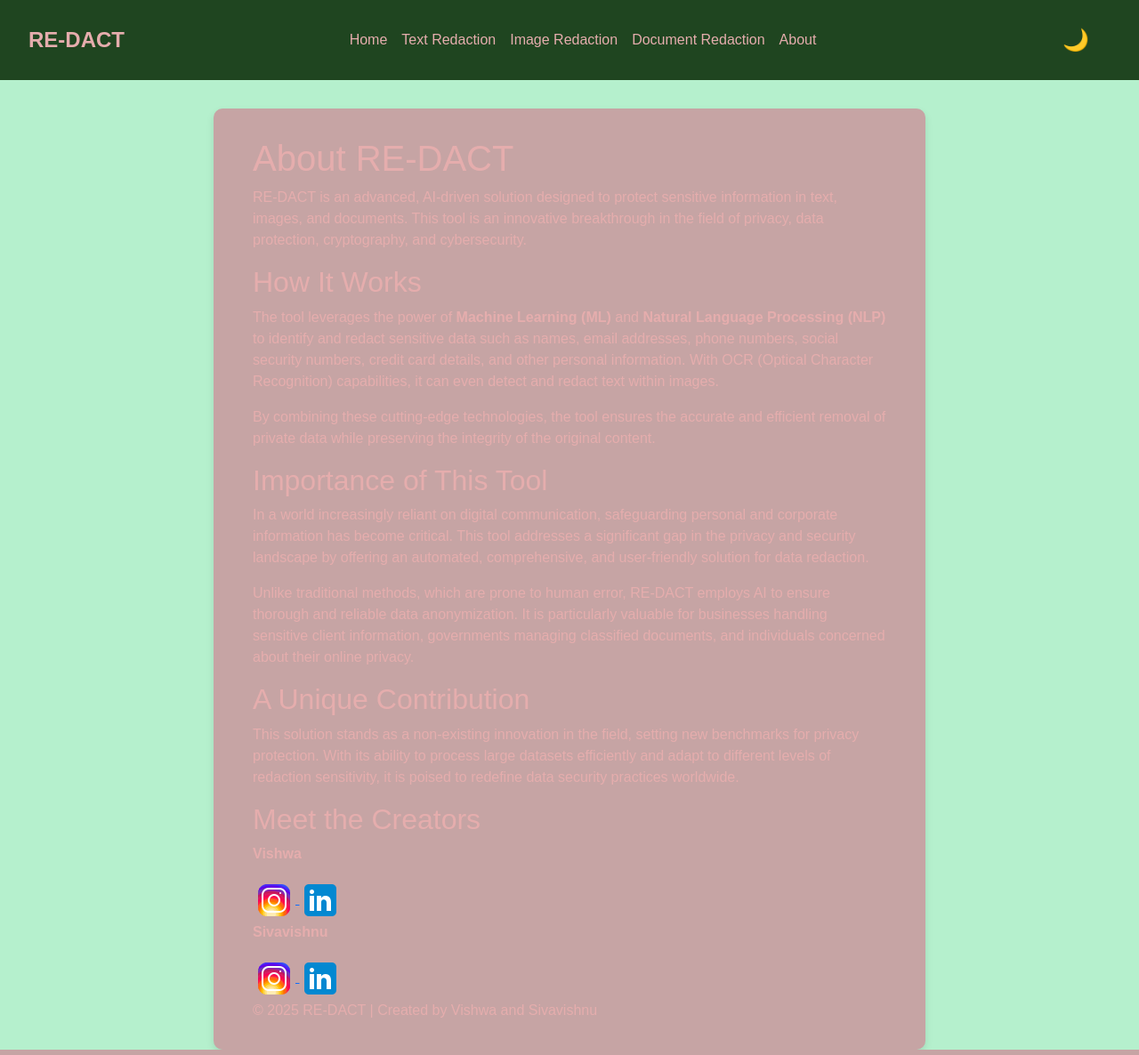
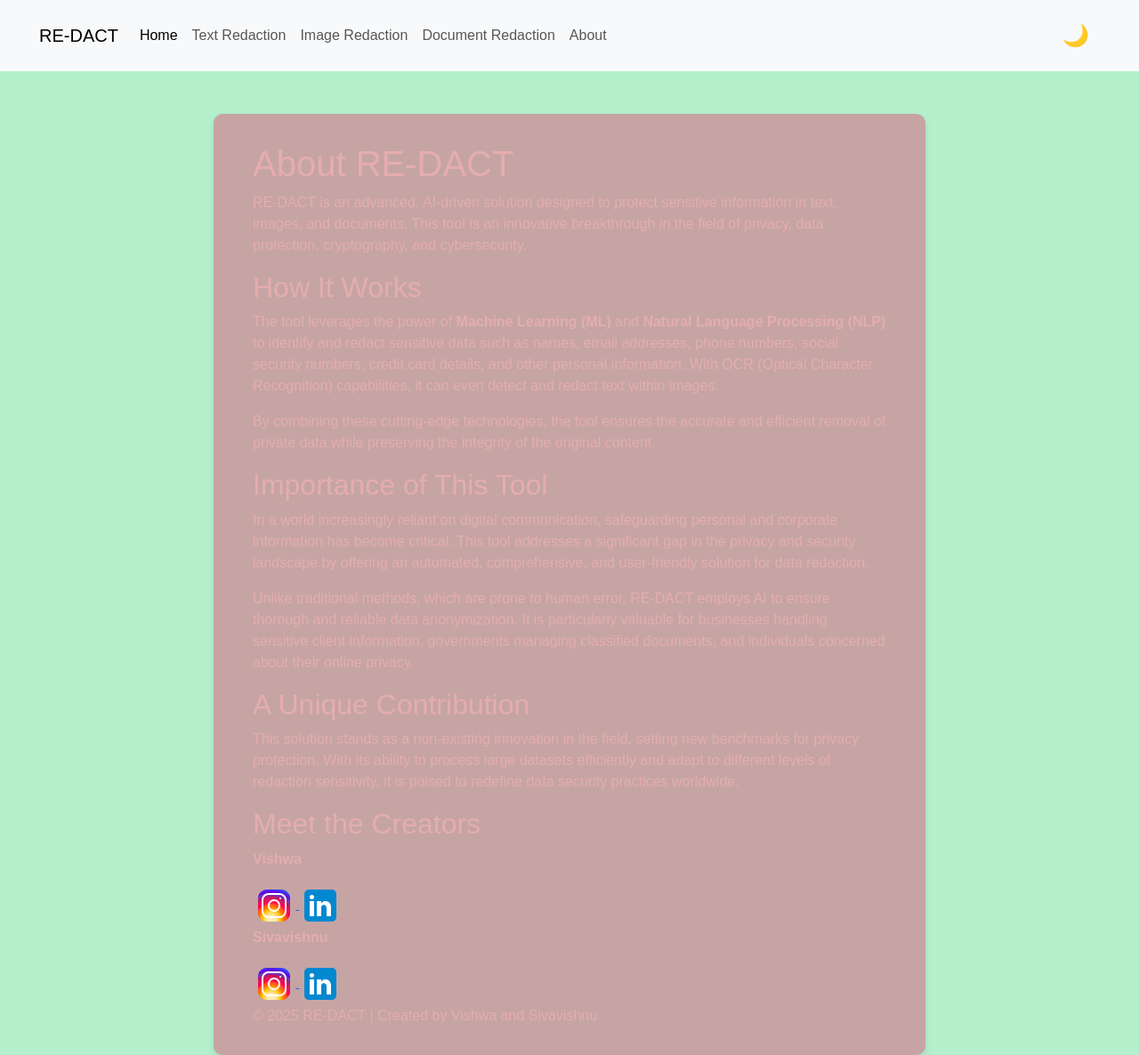
Before and after one commit to Vishwavichu67/RE-DACT, a Flask app: page /about in a window 1280 px wide. Shown: the whole page at 89% size. Run offline with Flask 2, Linux system fonts and the light colour scheme.

Commit message:
Update base.html

```diff
--- a/templates/base.html
+++ b/templates/base.html
@@ -11,28 +11,54 @@
   <!-- JavaScript -->
   <script src="{{ url_for('static', filename='js/app.js') }}" defer></script>
 </head>
-<body class="light"> <!-- Default: light -->
+<body>
   <!-- Navbar -->
-  <nav class="navbar">
-    <div class="brand">
-      <a href="{{ url_for('home') }}">RE-DACT</a>
+  <nav class="navbar navbar-expand-lg navbar-light bg-light">
+    <div class="container-fluid">
+      <a class="navbar-brand" href="{{ url_for('home') }}">RE-DACT</a>
+      <button class="navbar-toggler" type="button" data-bs-toggle="collapse" data-bs-target="#navbarNav" aria-controls="navbarNav" aria-expanded="false" aria-label="Toggle navigation">
+        <span class="navbar-toggler-icon"></span>
+      </button>
+      <div class="collapse navbar-collapse" id="navbarNav">
+        <ul class="navbar-nav me-auto mb-2 mb-lg-0">
+          <li class="nav-item">
+            <a class="nav-link active" aria-current="page" href="{{ url_for('home') }}">Home</a>
+          </li>
+          <li class="nav-item">
+            <a class="nav-link" href="{{ url_for('text_redaction') }}">Text Redaction</a>
+          </li>
+          <li class="nav-item">
+            <a class="nav-link" href="{{ url_for('image_redaction') }}">Image Redaction</a>
+          </li>
+          <li class="nav-item">
+            <a class="nav-link" href="{{ url_for('document_redaction') }}">Document Redaction</a>
+          </li>
+          <li class="nav-item">
+            <a class="nav-link" href="{{ url_for('about') }}">About</a>
+          </li>
+        </ul>
+        <!-- Theme Toggle Button -->
+        <button class="theme-button btn btn-outline-secondary">
+          <span id="theme-icon">🌙</span>
+        </button>
+      </div>
     </div>
-    <div class="nav-links">
-      <a href="{{ url_for('home') }}">Home</a>
-      <a href="{{ url_for('text_redaction') }}">Text Redaction</a>
-      <a href="{{ url_for('image_redaction') }}">Image Redaction</a>
-      <a href="{{ url_for('document_redaction') }}">Document Redaction</a>
-      <a href="{{ url_for('about') }}">About</a>
-    </div>
-    <!-- Theme Toggle Button -->
-    <button class="theme-button">
-      <span id="theme-icon">🌙</span>
-    </button>
   </nav>
 
   <!-- Main Content -->
-  <main class="main-content">
-    {% block content %}{% endblock %}
+  <main class="main-content container mt-5">
+    {% block content %}
+    <div class="row">
+      <div class="col-md-6">
+        <h2>Original Content:</h2>
+        <p class="original-content">{{ original_content }}</p>
+      </div>
+      <div class="col-md-6">
+        <h2>Redacted Content:</h2>
+        <p class="redacted-content">{{ redacted_content }}</p>
+      </div>
+    </div>
+    {% endblock %}
   </main>
 </body>
 </html>
```
